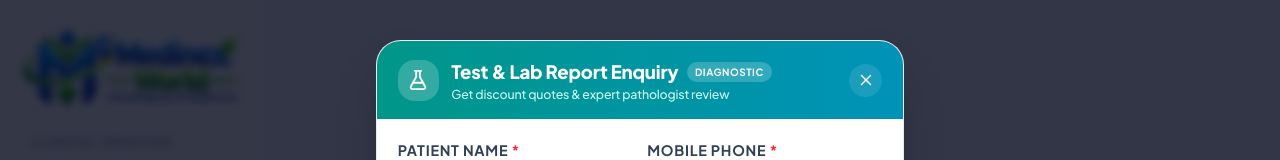
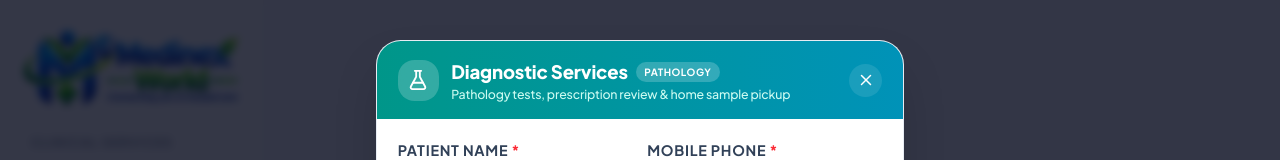
Before and after one commit to Partha-Halder01/medinexworld, a Next.js app in the folder app-medical/my-app/: page /enquiry/test-report in a window 1280 px wide. Shown: the top 160 px of the page. Built offline with nearby package versions, Linux system fonts and the light colour scheme; no server answers; the database is empty.

Commit message:
Rename Test & Lab Report Enquiry to Diagnostic Services

```diff
--- a/app-medical/my-app/components/screens/HomeScreen.tsx
+++ b/app-medical/my-app/components/screens/HomeScreen.tsx
@@ -756,7 +756,7 @@ export const HomeScreen = () => {
                   <FlaskConical size={18} />
                 </div>
                 <span className="text-[10px] font-black uppercase tracking-wider bg-teal-600/95 text-white px-2.5 py-1 rounded-full shadow-md flex items-center gap-1 backdrop-blur-xs">
-                  <span>🧪 Lab Tests</span>
+                  <span>🧪 Diagnostic Services</span>
                 </span>
               </div>
 
@@ -769,7 +769,7 @@ export const HomeScreen = () => {
             {/* Image Overlay Title */}
             <div className="absolute bottom-3 left-3.5 right-3.5">
               <h3 className="font-black text-lg sm:text-xl text-white leading-tight drop-shadow-sm">
-                Test & Lab Report Enquiry
+                Diagnostic Services
               </h3>
               <p className="text-teal-200 text-xs sm:text-sm font-medium mt-0.5 line-clamp-1">
                 Pathology discounts & doorstep sample collection
--- a/app-medical/my-app/components/screens/enquiry/TestReportEnquiryModal.tsx
+++ b/app-medical/my-app/components/screens/enquiry/TestReportEnquiryModal.tsx
@@ -200,10 +200,10 @@ export const TestReportEnquiryModal: React.FC<TestReportEnquiryModalProps> = ({
             </div>
             <div>
               <div className="flex items-center gap-2">
-                <h3 className="font-extrabold text-base sm:text-lg">Test & Lab Report Enquiry</h3>
-                <span className="text-[10px] uppercase font-bold bg-white/20 px-2 py-0.5 rounded-full tracking-wider">Diagnostic</span>
+                <h3 className="font-extrabold text-base sm:text-lg">Diagnostic Services</h3>
+                <span className="text-[10px] uppercase font-bold bg-white/20 px-2 py-0.5 rounded-full tracking-wider">Pathology</span>
               </div>
-              <p className="text-xs text-teal-100 font-medium">Get discount quotes & expert pathologist review</p>
+              <p className="text-xs text-teal-100 font-medium">Pathology tests, prescription review & home sample pickup</p>
             </div>
           </div>
           <button
```
